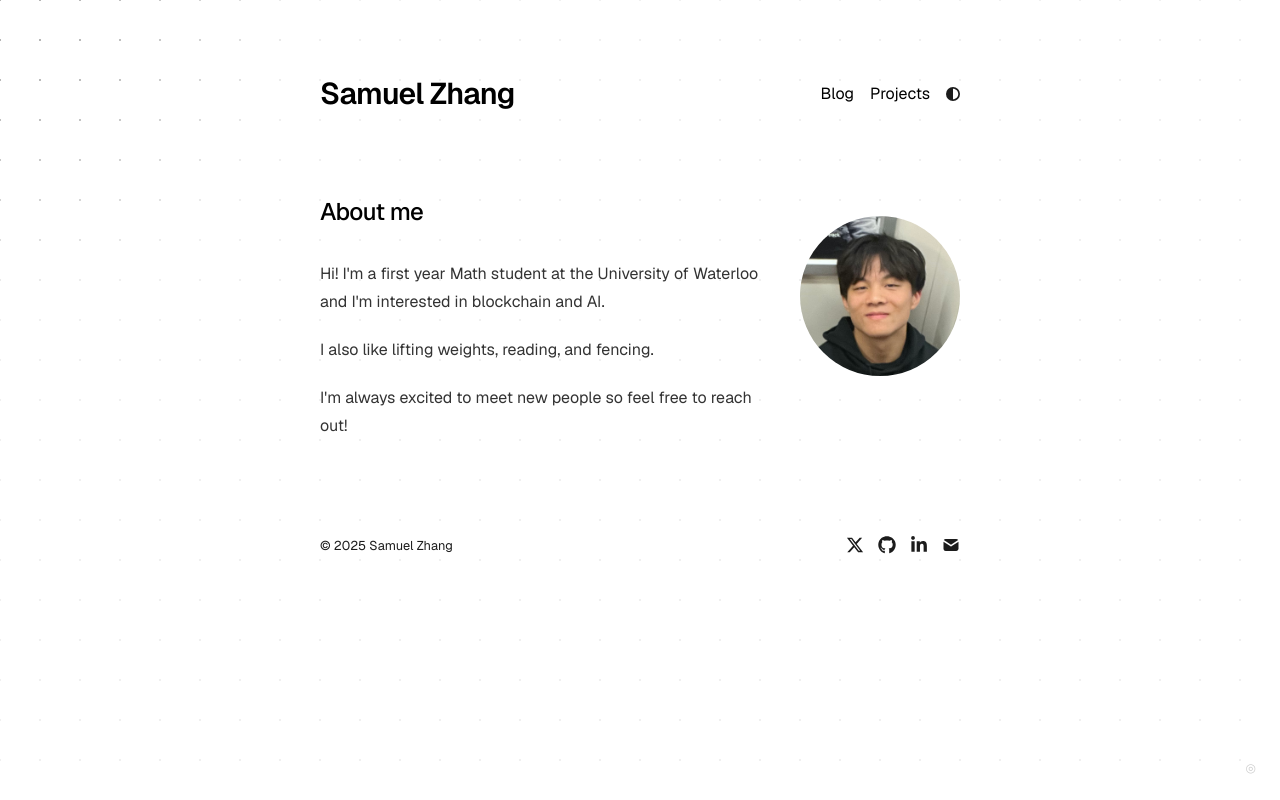
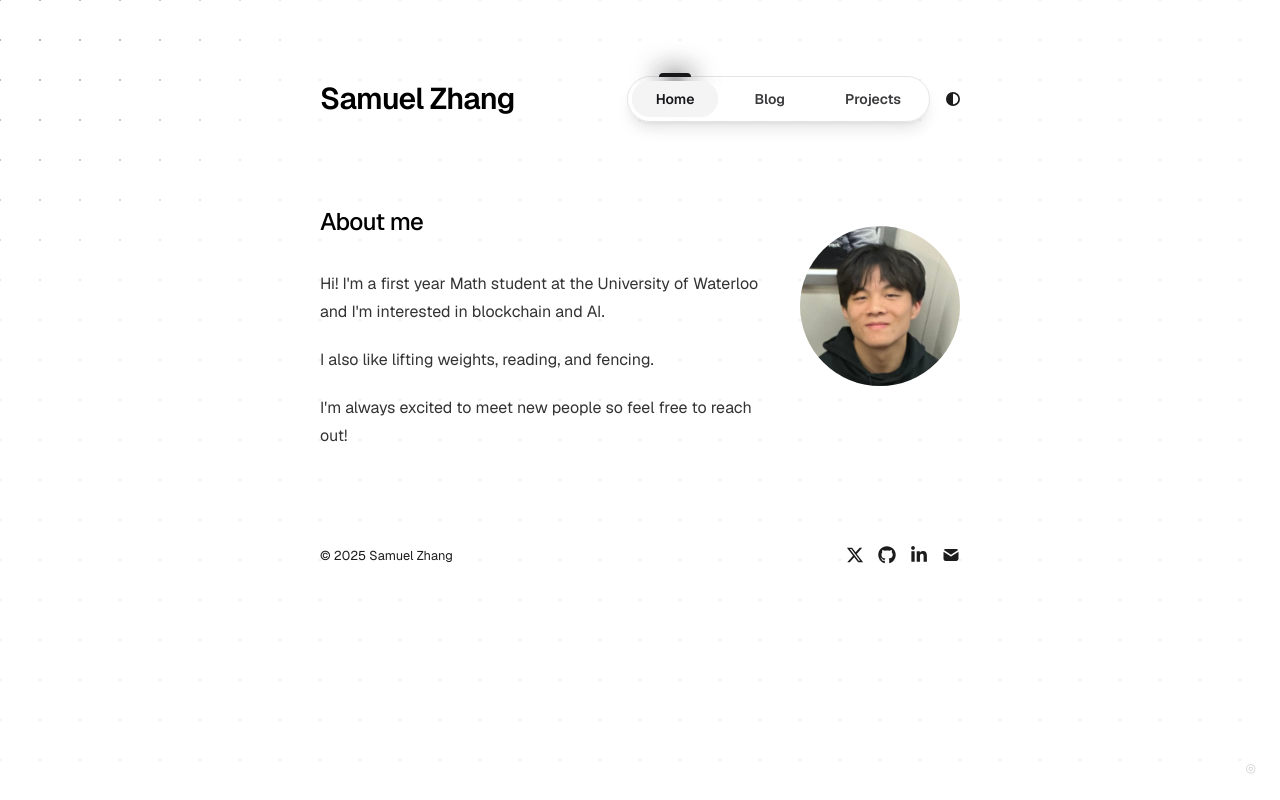
Before and after one commit to SamuelZ12/personal-website, a Next.js app: page / in a window 1280 px wide. Built offline with nearby package versions, Linux system fonts and the light colour scheme.

Commit message:
Update nav bar

```diff
--- a/app/components/nav.tsx
+++ b/app/components/nav.tsx
@@ -2,11 +2,7 @@ import Link from "next/link";
 import { ThemeSwitch } from "./theme-switch";
 import { metaData } from "../config";
 import { AnimatedText } from './AnimatedText';
-
-const navItems = {
-  "/blog": { name: "Blog" },
-  "/projects": { name: "Projects" },
-};
+import { NavBar } from "./tubelight-nav";
 
 export function Navbar() {
   return (
@@ -20,15 +16,7 @@ export function Navbar() {
           </Link>
         </div>
         <div className="flex flex-row gap-4 mt-6 md:mt-0 md:ml-auto items-center">
-          {Object.entries(navItems).map(([path, { name }]) => (
-            <Link
-              key={path}
-              href={path}
-              className="transition-all hover:text-neutral-800 dark:hover:text-neutral-200 flex align-middle relative"
-            >
-              {name}
-            </Link>
-          ))}
+          <NavBar />
           <ThemeSwitch />
         </div>
       </div>
--- /dev/null
+++ b/app/components/tubelight-nav.tsx
@@ -0,0 +1,98 @@
+"use client";
+
+import React, { useEffect, useState } from "react"
+import { motion } from "framer-motion"
+import Link from "next/link"
+import { LucideIcon, Home, BookOpen, FolderGit2 } from "lucide-react"
+import { cn } from "../lib/utils"
+
+interface NavItem {
+  name: string
+  url: string
+  icon: LucideIcon
+}
+
+interface NavBarProps {
+  items: NavItem[]
+  className?: string
+}
+
+const navItems: NavItem[] = [
+  {
+    name: "Home",
+    url: "/",
+    icon: Home
+  },
+  {
+    name: "Blog",
+    url: "/blog",
+    icon: BookOpen
+  },
+  {
+    name: "Projects",
+    url: "/projects",
+    icon: FolderGit2
+  }
+]
+
+export function NavBar({ className }: Partial<NavBarProps>) {
+  const [activeTab, setActiveTab] = useState(navItems[0].name)
+  const [isMobile, setIsMobile] = useState(false)
+
+  useEffect(() => {
+    const handleResize = () => {
+      setIsMobile(window.innerWidth < 768)
+    }
+
+    handleResize()
+    window.addEventListener("resize", handleResize)
+    return () => window.removeEventListener("resize", handleResize)
+  }, [])
+
+  return (
+    <div className={cn("flex items-center", className)}>
+      <div className="flex items-center gap-3 bg-background/5 border border-border backdrop-blur-lg py-1 px-1 rounded-full shadow-lg">
+        {navItems.map((item) => {
+          const Icon = item.icon
+          const isActive = activeTab === item.name
+
+          return (
+            <Link
+              key={item.name}
+              href={item.url}
+              onClick={() => setActiveTab(item.name)}
+              className={cn(
+                "relative cursor-pointer text-sm font-semibold px-6 py-2 rounded-full transition-colors",
+                "text-foreground/80 hover:text-primary",
+                isActive && "bg-muted text-primary",
+              )}
+            >
+              <span className="hidden md:inline">{item.name}</span>
+              <span className="md:hidden">
+                <Icon size={18} strokeWidth={2.5} />
+              </span>
+              {isActive && (
+                <motion.div
+                  layoutId="lamp"
+                  className="absolute inset-0 w-full bg-primary/5 rounded-full -z-10"
+                  initial={false}
+                  transition={{
+                    type: "spring",
+                    stiffness: 300,
+                    damping: 30,
+                  }}
+                >
+                  <div className="absolute -top-2 left-1/2 -translate-x-1/2 w-8 h-1 bg-primary rounded-t-full">
+                    <div className="absolute w-12 h-6 bg-primary/20 rounded-full blur-md -top-2 -left-2" />
+                    <div className="absolute w-8 h-6 bg-primary/20 rounded-full blur-md -top-1" />
+                    <div className="absolute w-4 h-4 bg-primary/20 rounded-full blur-sm top-0 left-2" />
+                  </div>
+                </motion.div>
+              )}
+            </Link>
+          )
+        })}
+      </div>
+    </div>
+  )
+}
--- a/app/global.css
+++ b/app/global.css
@@ -30,3 +30,19 @@ html.dark {
 .perspective-1000 {
   perspective: 1000px;
 }
+
+:root {
+  --background: 0 0% 100%;
+  --foreground: 240 10% 3.9%;
+  --primary: 240 5.9% 10%;
+  --muted: 240 4.8% 95.9%;
+  --border: 240 5.9% 90%;
+}
+
+.dark {
+  --background: 240 10% 3.9%;
+  --foreground: 0 0% 98%;
+  --primary: 0 0% 98%;
+  --muted: 240 3.7% 15.9%;
+  --border: 240 3.7% 15.9%;
+}
--- /dev/null
+++ b/app/lib/utils.ts
@@ -0,0 +1,6 @@
+import { type ClassValue, clsx } from "clsx";
+import { twMerge } from "tailwind-merge";
+
+export function cn(...inputs: ClassValue[]) {
+  return twMerge(clsx(inputs));
+}
--- a/package.json
+++ b/package.json
@@ -7,14 +7,19 @@
     "start": "next start"
   },
   "dependencies": {
+    "@radix-ui/react-slot": "^1.1.1",
     "@types/node": "22.5.0",
     "@types/react": "18.3.4",
     "@types/react-dom": "18.3.0",
     "@vercel/analytics": "^1.3.1",
     "@vercel/speed-insights": "^1.0.12",
+    "class-variance-authority": "^0.7.1",
+    "clsx": "^2.1.1",
     "feed": "^4.2.2",
+    "framer-motion": "^11.17.0",
     "geist": "1.3.1",
     "katex": "^0.16.11",
+    "lucide-react": "^0.471.0",
     "next": "^14.2.6",
     "next-mdx-remote": "^5.0.0",
     "next-themes": "^0.3.0",
@@ -27,6 +32,7 @@
     "rehype-katex": "^7.0.1",
     "remark-math": "^6.0.0",
     "sugar-high": "^0.7.0",
+    "tailwind-merge": "^2.6.0",
     "typescript": "5.5.4"
   },
   "devDependencies": {
--- a/tailwind.config.js
+++ b/tailwind.config.js
@@ -16,6 +16,13 @@ module.exports = {
           },
         },
       },
+      colors: {
+        border: "hsl(var(--border))",
+        background: "hsl(var(--background))",
+        foreground: "hsl(var(--foreground))",
+        primary: "hsl(var(--primary))",
+        muted: "hsl(var(--muted))",
+      },
     },
   },
   plugins: [require("@tailwindcss/typography")],
```
Also changed, not shown: 1 other file (tests, documents, lock files or other folders).
